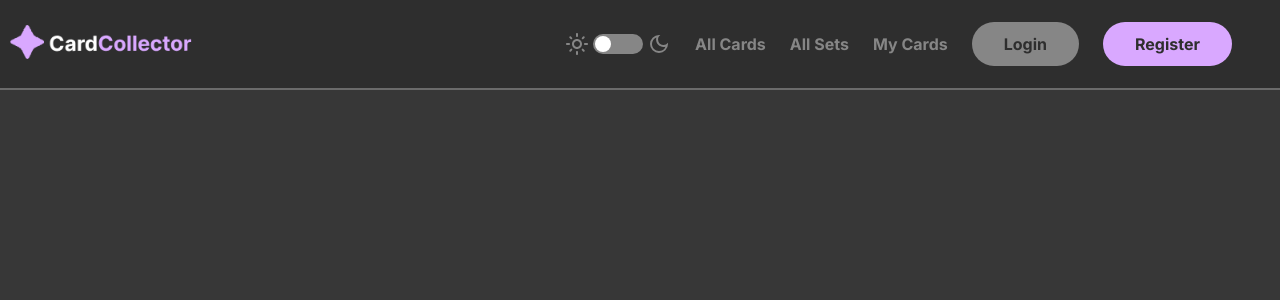
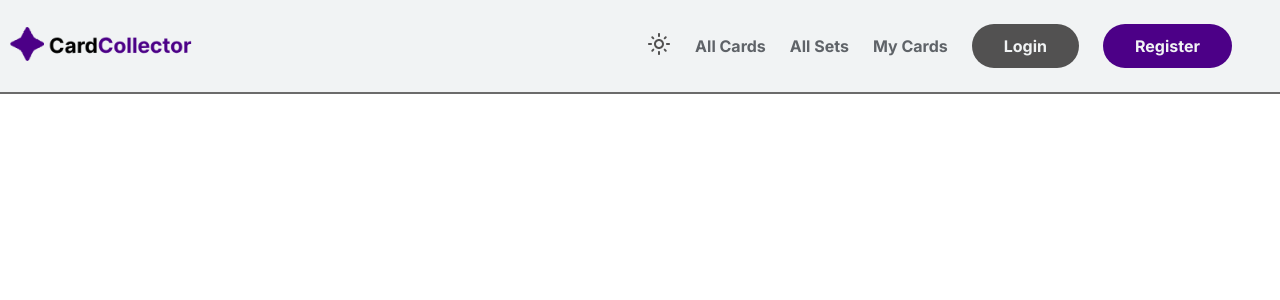
Before and after one commit to burgerax5/MagicCollector_Frontend, a React (Vite) app: page / in a window 1280 px wide. Shown: the top 300 px of the page. Built offline with nearby package versions, Linux system fonts and the light colour scheme.

Commit message:
Implemented theme toggle (working)

```diff
--- a/src/components/Header/Header.tsx
+++ b/src/components/Header/Header.tsx
@@ -1,13 +1,17 @@
-import { useState } from 'react'
-import LogoDark from '../../assets/logo_dark.png'
-import { Link } from "react-router-dom"
-import '../../styles/header.css'
+import { useState } from 'react';
+import LogoDark from '../../assets/logo_dark.png';
+import LogoLight from '../../assets/logo_light.png';
+import { useSelector } from "react-redux";
+import { Link } from "react-router-dom";
+import '../../styles/header.css';
+import { RootState } from '../../redux/reducers/rootReducer';
 
 import { IoMenu, IoClose } from "react-icons/io5";
 import ThemeToggle from './ThemeToggle';
 
 const Header = () => {
     const [isOpen, setIsOpen] = useState(false);
+    const isDarkMode = useSelector((state: RootState) => state.theme.isDarkMode);
 
     const toggleMenu = () => {
         setIsOpen(!isOpen);
@@ -16,7 +20,7 @@ const Header = () => {
     return (
         <header className="header">
             <Link to="/" className="logo">
-                <img src={LogoDark} alt="Logo" />
+                <img src={isDarkMode ? LogoDark : LogoLight} alt="Logo" />
             </Link>
 
             <nav className="navbar">
--- a/src/components/Header/ThemeToggle.tsx
+++ b/src/components/Header/ThemeToggle.tsx
@@ -1,3 +1,4 @@
+import { useEffect } from 'react';
 import { useSelector, useDispatch } from 'react-redux';
 import { MdOutlineLightMode, MdOutlineDarkMode } from "react-icons/md";
 import { RootState } from '../../redux/reducers/rootReducer';
@@ -7,19 +8,21 @@ const ThemeToggle: React.FC = () => {
     const isDarkTheme = useSelector((state: RootState) => state.theme.isDarkMode);
     const dispatch = useDispatch();
 
+    useEffect(() => {
+        const rootElement = document.getElementById("root");
+        if (isDarkTheme && rootElement)
+            rootElement.classList.add('dark-theme');
+        else if (rootElement)
+            rootElement.classList.remove('dark-theme');
+    }, [isDarkTheme])
+
     const handleToggleTheme = () => {
         dispatch(toggleTheme());
     };
 
     return (
-        <div className="toggle-theme">
-            <MdOutlineLightMode />
-            <div
-                className={isDarkTheme ? "toggle-slider toggled" : "toggle-slider"}
-                onClick={handleToggleTheme}>
-                <span className={isDarkTheme ? "toggle-slider-circle toggled" : "toggle-slider-circle"}></span>
-            </div>
-            <MdOutlineDarkMode />
+        <div className="toggle-theme" onClick={handleToggleTheme}>
+            {isDarkTheme ? <MdOutlineDarkMode /> : <MdOutlineLightMode />}
         </div>
     );
 };
--- a/src/styles/header.css
+++ b/src/styles/header.css
@@ -44,8 +44,14 @@
     color: var(--secondary-font-colour);
 }
 
-.nav-links a:hover {
+.nav-links a:hover,
+.toggle-theme svg:hover {
     color: var(--font-colour);
+}
+
+.nav-links .login:hover,
+.nav-links .register:hover {
+    color: var(--secondary);
 }
 
 .nav-links .login {
@@ -68,40 +74,7 @@
 }
 
 .toggle-theme {
-    display: flex;
-    align-content: center;
-    justify-content: center;
-}
-
-.toggle-slider {
-    margin: auto 0.25rem;
-    width: 50px;
-    height: 20px;
-    background-color: var(--tertiary);
-    border-radius: 3rem;
-    position: relative;
     cursor: pointer;
-}
-
-.toggle-slider.toggled {
-    background-color: var(--primary);
-}
-
-.toggle-slider-circle {
-    position: absolute;
-    top: 2px;
-    left: 2px;
-    width: 16px;
-    height: 16px;
-    background-color: var(--font-colour);
-    border-radius: 50%;
-    transition: all 0.2s ease;
-}
-
-.toggle-slider-circle.toggled {
-    left: unset;
-    transform: translateX(200%);
-    background-color: var(--background);
 }
 
 .toggle-theme svg {
@@ -145,12 +118,6 @@
         color: var(--font-colour);
     }
 
-    .toggle-slider-circle.toggled {
-        left: unset;
-        transform: translateX(45%);
-        background-color: var(--background);
-    }
-
     .navbar li,
     .navbar li a {
         width: 100%;
--- a/src/styles/main.css
+++ b/src/styles/main.css
@@ -1,4 +1,18 @@
 :root {
+    --primary: #4C0087;
+    --secondary: #F1F3F4;
+    --tertiary: #525151;
+    --background: #FFFFFF;
+
+    --font-colour: #202124;
+    --secondary-font-colour: #5F6368;
+    --green: #348338;
+    --yellow: #FBC02D;
+    --orange: #FB8C00;
+    --red: #D32F2F;
+}
+
+#root.dark-theme {
     --primary: #D9A8FF;
     --secondary: #2E2E2E;
     --tertiary: #868686;
@@ -12,11 +26,21 @@
     --red: #FF4B4B;
 }
 
+html,
+body,
+#root {
+    width: 100%;
+    height: 100%;
+}
+
 body {
     padding: 0;
     margin: 0;
     box-sizing: border-box;
     font-family: "Inter", sans-serif;
-    background-color: var(--background);
     position: relative;
 }
+
+#root {
+    background-color: var(--background);
+}
```
